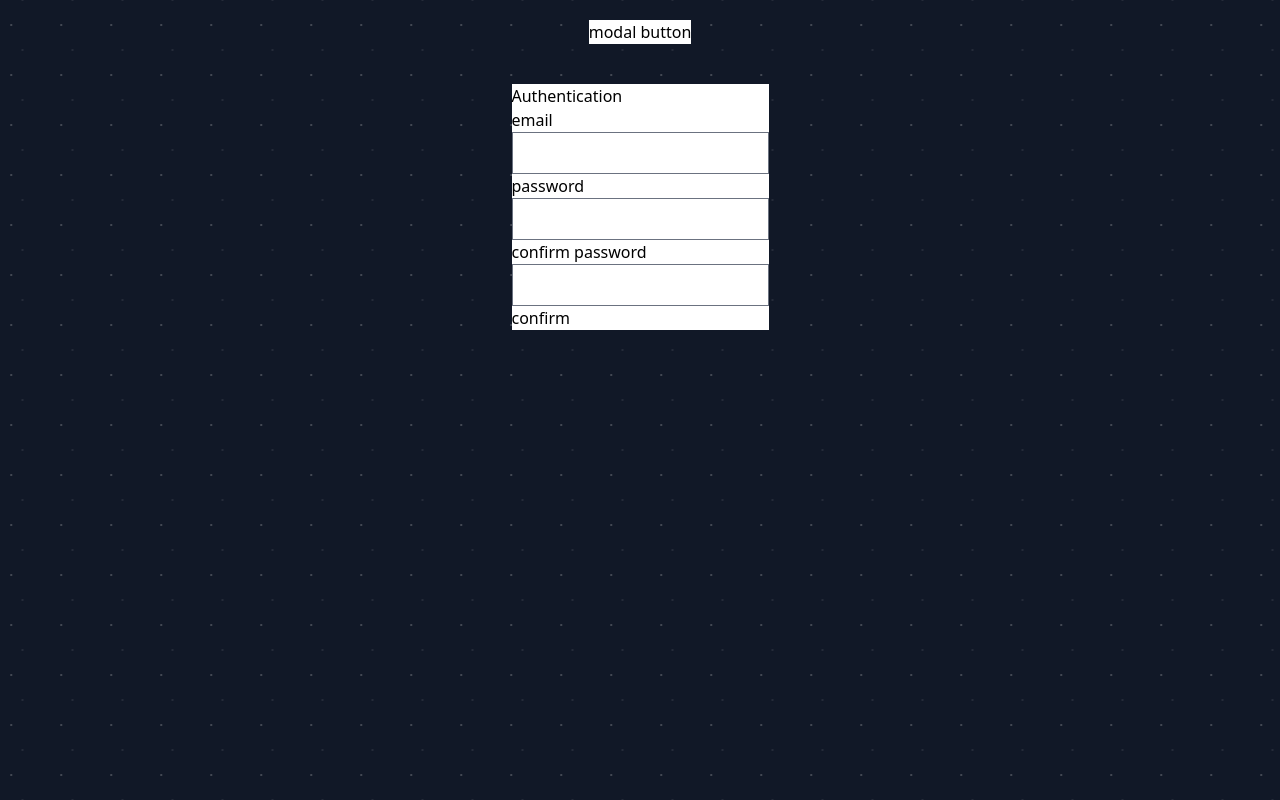
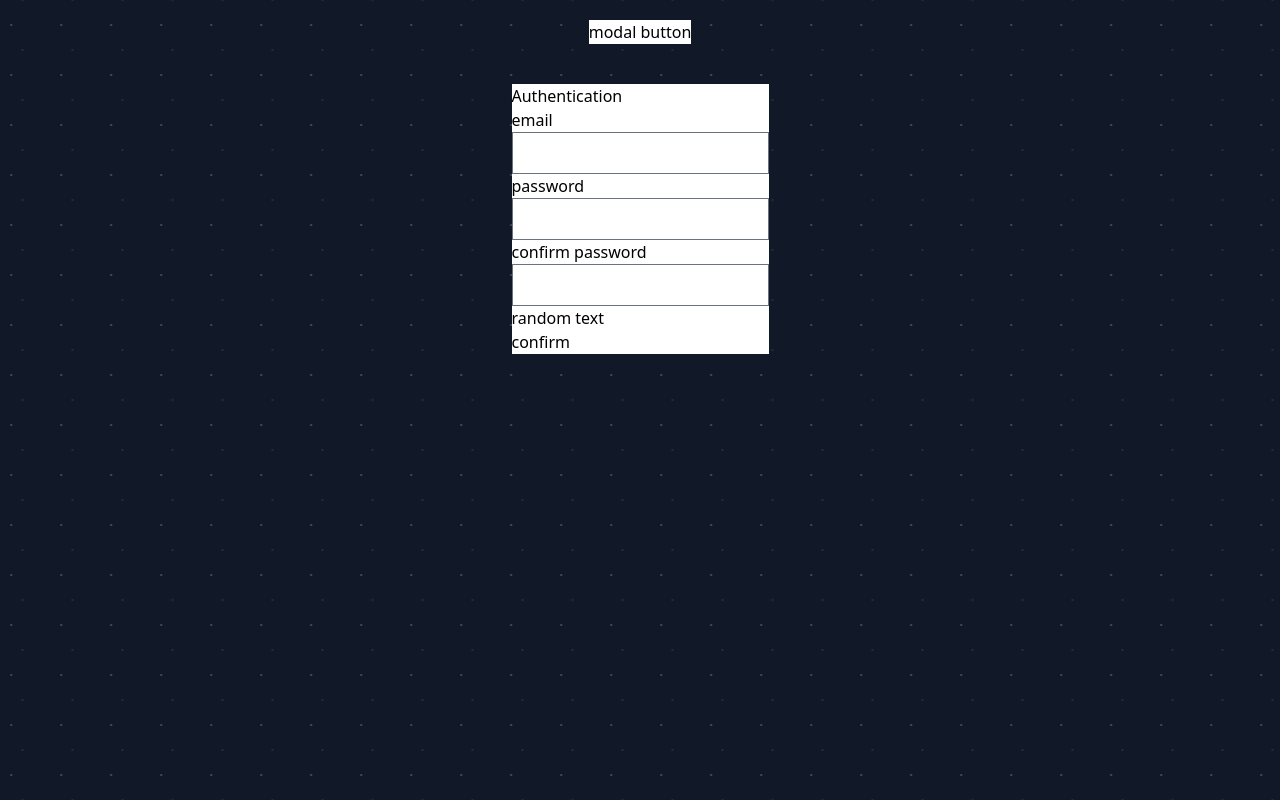
Before and after one commit to MatejMedvescek755/my-app, a React (Vite) app: page / in a window 1280 px wide. Both pictures are taken after a click on the button "modal button". Built offline with nearby package versions, Linux system fonts and the light colour scheme.

Commit message:
made different components possible

```diff
--- a/src/app/app.tsx
+++ b/src/app/app.tsx
@@ -10,6 +10,40 @@ const App = (): JSX.Element => {
   const openState = () => {
     onToggle(true)
   }
+  const fields = [
+    {
+      key:"1",
+      type:"text",
+      title:"email",
+      size:"20rem"
+    },
+    {
+      key:"2",
+      type:"password",
+      title:"password",
+      size:"20rem"
+    },
+    {
+      key:"3",
+      type:"password",
+      title:"confirm password",
+      size:"20rem"
+    },
+    {
+      key:"5",
+      type:"plain text",
+      title:"random text",
+      size:"30rem"
+    },
+    {
+      key:"4",
+      type:"button",
+      title:"confirm",
+      size:"20rem",
+      action:onToggle
+    }
+  ]
+
   return (
     <main className={styles.main}>
       <div>
@@ -17,7 +51,7 @@ const App = (): JSX.Element => {
         modal button
       </button>
       </div>
-        <Modal {...{isOpen:modalState, title:"Authentication", onToggle:onToggle, fields:["email","password","confirm password"] }}></Modal>
+        <Modal {...{isOpen:modalState, title:"Authentication", onToggle:onToggle, fields:fields }}></Modal>
     </main>
   );
 };
--- a/src/components/modals/modal.tsx
+++ b/src/components/modals/modal.tsx
@@ -1,27 +1,26 @@
-import { PassThrough } from "stream";
 import { ModalProps } from "./index"
 
 
-const Modal = (props: ModalProps) => {
-    const changeState = () => {
-        props.onToggle(false)
-    }
+const Modal = ({isOpen, fields, title}: ModalProps) => {
 
     return (
-        <dialog open={props.isOpen} className=" bg-white border-1-black absolute top-20 left-50">
+        <dialog open={isOpen} className=" bg-white border-1-black absolute top-20 left-50">
             <div className="h-20 pt-4 pb-4">
-                <p className="">{props.title}</p>
+                <p className="">{title}</p>
                 <form method="dialog">
                     <ul>
-                        {props.fields.map(field =>
-                            <li key={field}>
-                                <p>{field}</p>
-                                {field.includes("password") && <input type="password" /> || <input type="text" /> }
+                        {fields.map(field =>
+                            <li key={field.key}>
+                                {field.type==="button" || field.title && <p>{field.title}</p>}
+                                {
+                                    field.type.includes("password") && <input type="password" /> ||
+                                    field.type.includes("button") && <button className="border-2-black-solid" onClick={field.action} >{field.title}</button> ||
+                                    field.type.includes("plain") ||
+                                    <input type={field.type} className="border-2-black-solid" />
+                                }
                             </li>)}
                     </ul>
 
-                    <button className="p-2" onClick={changeState}>confirm
-                    </button>
                 </form>
             </div>
         </dialog>
```
Also changed, not shown: src/components/modals/index.ts (+9 -1 lines).
